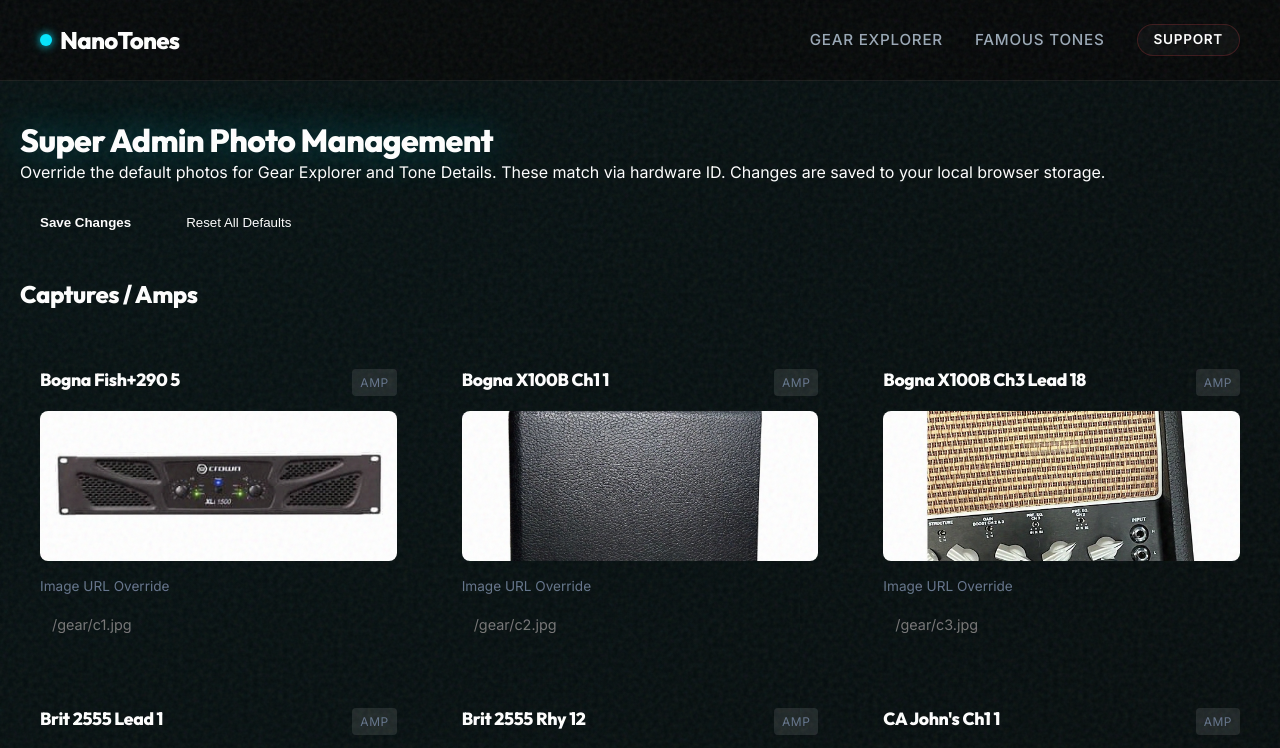
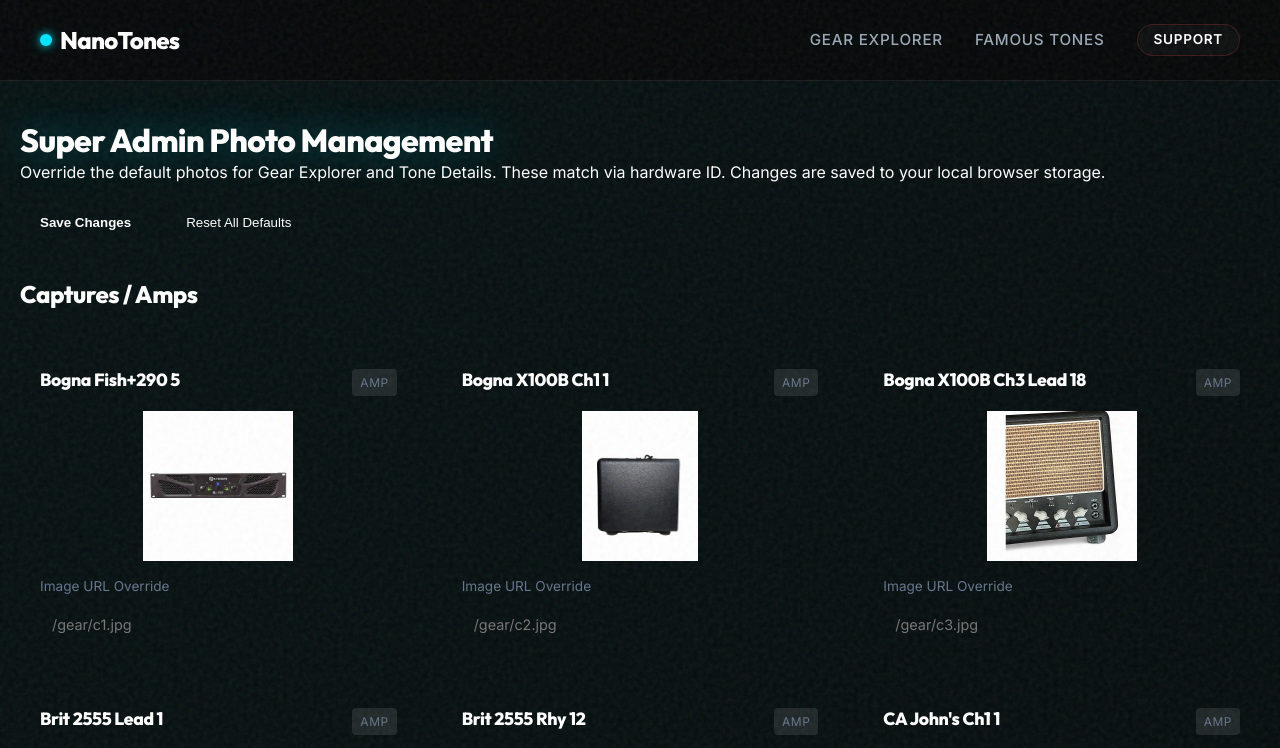
Before and after one commit to imthejota/nanotones, a React (Vite) app: page /admin in a window 1280 px wide. Shown: the top 748 px of the page. Built offline with nearby package versions, Linux system fonts and the light colour scheme; grey boxes are pictures that could not be loaded.

Commit message:
fix(css): change background-size to contain for uploaded gear images

```diff
--- a/src/pages/Admin.css
+++ b/src/pages/Admin.css
@@ -104,7 +104,7 @@
     height: 150px;
     background-color: var(--surface-light);
     border-radius: 8px;
-    background-size: cover;
+    background-size: contain;
     background-position: center;
     background-repeat: no-repeat;
     display: flex;
--- a/src/pages/GearExplorer.css
+++ b/src/pages/GearExplorer.css
@@ -77,8 +77,9 @@
     height: 160px;
     border-radius: var(--border-radius-sm);
     margin-bottom: 20px;
-    background-size: cover;
+    background-size: contain;
     background-position: center;
+    background-repeat: no-repeat;
     border: 1px solid rgba(255, 255, 255, 0.05);
 }
 
--- a/src/pages/ToneDetail.css
+++ b/src/pages/ToneDetail.css
@@ -266,8 +266,9 @@
     height: 120px;
     border-radius: var(--border-radius-sm);
     margin-bottom: 15px;
-    background-size: cover;
+    background-size: contain;
     background-position: center;
+    background-repeat: no-repeat;
     border: 1px solid rgba(255, 255, 255, 0.05);
 }
 
```
